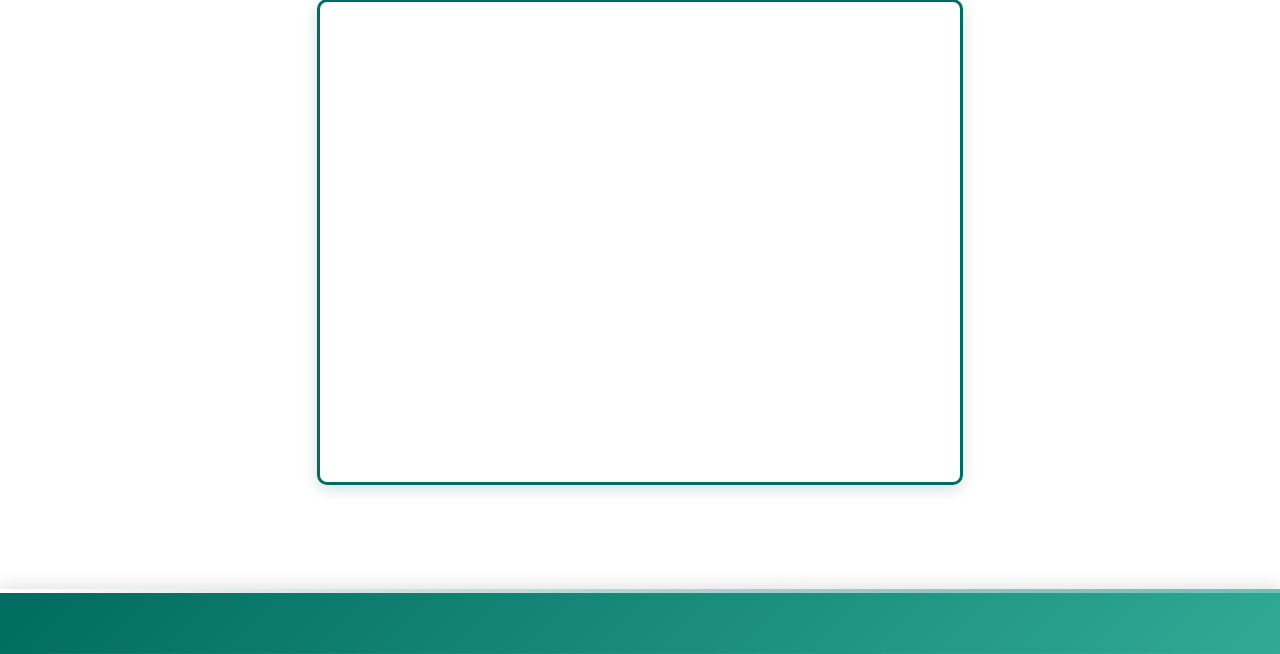
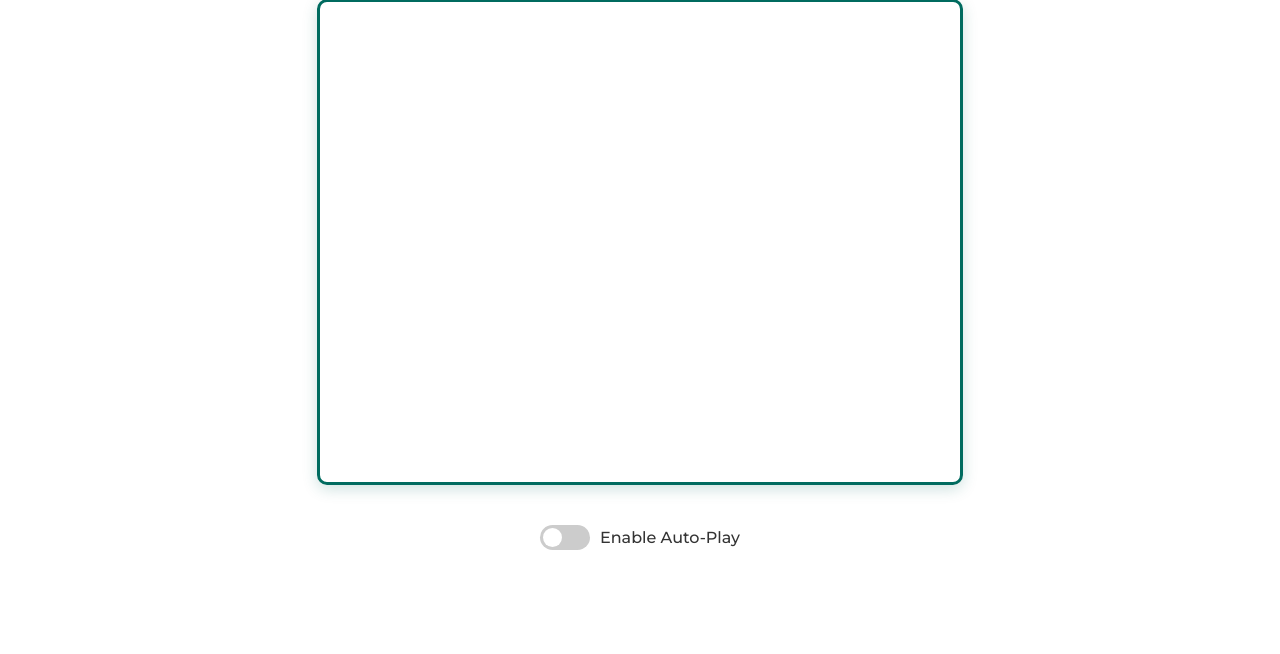
Before and after one commit to SheikhAmmar2004/EMOMIN-QURAN, a Flask app: page /detect-emotion in a window 1280 px wide. Shown: the part 486-1140 px from the top of the page. Run offline with Flask 3, Linux system fonts and the light colour scheme.

Commit message:
Added autoplay feature

```diff
--- a/app.py
+++ b/app.py
@@ -85,14 +85,17 @@ def detect_emotion():
 def select_emotion():
     return render_template('select_emotion.html')
 
-# Route for emotion-based recommendations
+# Route for emotion-based recommendations# Update the show_recommendations route
 @app.route('/recommendations/<emotion>')
 def show_recommendations(emotion):
     recommended_surahs = get_recommendations(emotion)
+    # Add from_detection parameter to indicate if coming from emotion detection
+    from_detection = request.args.get('from_detection', 'false')
     return render_template(
         'recommendations.html',
         emotion=emotion,
-        recommended_surahs=json.dumps(recommended_surahs)
+        recommended_surahs=json.dumps(recommended_surahs),
+        from_detection=from_detection
     )
 
 # Route to display a specific Surah with its audio
--- a/static/css/emotion.css
+++ b/static/css/emotion.css
@@ -159,6 +159,69 @@ body, html {
   transform: translateY(-2px);
   box-shadow: 0 2px 8px rgba(0, 0, 0, 0.1);
 }
+/* Container for the toggle switch */
+.toggle-container {
+  display: flex;
+  align-items: center;
+  gap: 10px;
+  margin: 20px 0;
+}
+
+/* Toggle Switch */
+.toggle-switch {
+  position: relative;
+  display: inline-block;
+  width: 50px;
+  height: 25px;
+}
+
+.toggle-switch input {
+  opacity: 0;
+  width: 0;
+  height: 0;
+}
+
+/* Slider */
+.slider {
+  position: absolute;
+  cursor: pointer;
+  top: 0;
+  left: 0;
+  right: 0;
+  bottom: 0;
+  background-color: #ccc;
+  transition: 0.4s;
+  border-radius: 34px;
+}
+
+.slider::before {
+  position: absolute;
+  content: "";
+  height: 19px;
+  width: 19px;
+  left: 3px;
+  bottom: 3px;
+  background-color: white;
+  transition: 0.4s;
+  border-radius: 50%;
+}
+
+/* When checked */
+.toggle-switch input:checked + .slider {
+  background-color: #006B5F;
+}
+
+.toggle-switch input:checked + .slider::before {
+  transform: translateX(24px);
+}
+
+/* Toggle Label */
+.toggle-label {
+  font-size: 16px;
+  color: #333;
+  font-weight: 500;
+}
+
 
 /* Tablet and smaller screens */
 @media (max-width: 768px) {
--- a/static/js/emotion.js
+++ b/static/js/emotion.js
@@ -4,6 +4,8 @@ let isInitialized = false;
 let confidenceCount = 0;
 let isPolling = true; // Track polling state
 const CONFIDENCE_THRESHOLD = 3; // Number of consistent detections needed before redirecting
+let autoPlayEnabled = localStorage.getItem('autoPlayEnabled') === 'true';
+
 
 // Function to show status messages
 function showStatusMessage(message, type = 'info') {
@@ -26,9 +28,17 @@ function hideConfirmationDialog() {
     dialog.classList.add('hidden');
 }
 
-// Function to handle the continue action
+// Function to handle the continue action// Update the handleContinue function
 function handleContinue() {
-    window.location.href = `/recommendations/${lastEmotion}`;
+    // Ensure autoPlayEnabled is set in localStorage before redirecting
+    localStorage.setItem('autoPlayEnabled', autoPlayEnabled);
+    window.location.href = `/recommendations/${lastEmotion}?from_detection=true`;
+}
+// Add toggle function for auto-play
+function toggleAutoPlay() {
+    const autoPlaySwitch = document.getElementById('autoPlaySwitch');
+    autoPlayEnabled = autoPlaySwitch.checked;
+    localStorage.setItem('autoPlayEnabled', autoPlayEnabled);
 }
 
 // Function to handle the retry action
@@ -191,4 +201,9 @@ document.addEventListener('DOMContentLoaded', () => {
     document.getElementById('continueBtn').addEventListener('click', handleContinue);
     document.getElementById('retryBtn').addEventListener('click', handleRetry);
     document.getElementById('manualBtn').addEventListener('click', handleManualSelection);
+
+    // Set up auto-play switch
+    const autoPlaySwitch = document.getElementById('autoPlaySwitch');
+    autoPlaySwitch.checked = autoPlayEnabled;
+    autoPlaySwitch.addEventListener('change', toggleAutoPlay);
 });
--- a/templates/detect_emotion.html
+++ b/templates/detect_emotion.html
@@ -14,6 +14,13 @@
         <video id="videoElement" width="640" height="480" autoplay playsinline></video>
         <canvas id="canvasElement" width="640" height="480" style="display:none;"></canvas>
         <div id="loadingSpinner" class="hidden"></div>
+    </div>
+    <div class="toggle-container">
+        <label class="toggle-switch">
+            <input type="checkbox" id="autoPlaySwitch">
+            <span class="slider"></span>
+        </label>
+        <span class="toggle-label">Enable Auto-Play</span>
     </div>
 
     <div id="detectedEmotion"></div>
```
Also changed, not shown: templates/recommendations.html (+77 -7 lines), templates/surah.html (+11 -0 lines).
